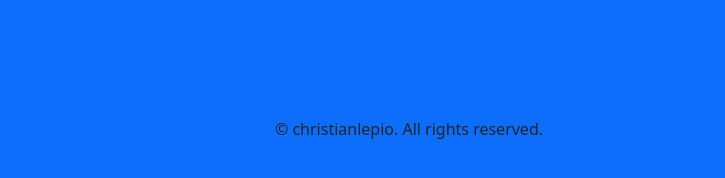
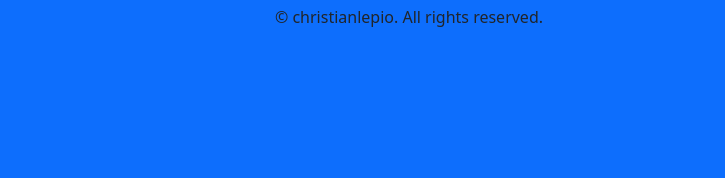
Before and after one commit to christianlepio/BatoBatoPick-js, a plain HTML site: page index.html in a window 1280 px wide. Shown: the part 576-754 px from the top of the page, without its empty margins (231-956 px from the left). Drawn offline with nearby package versions, Linux system fonts and the light colour scheme.

Commit message:
update footer style

```diff
--- a/style.css
+++ b/style.css
@@ -13,5 +13,5 @@ img:hover{
     display: none
 }
 .foot{
-    margin-top: 7em;
+    bottom: 0;
 }
```
